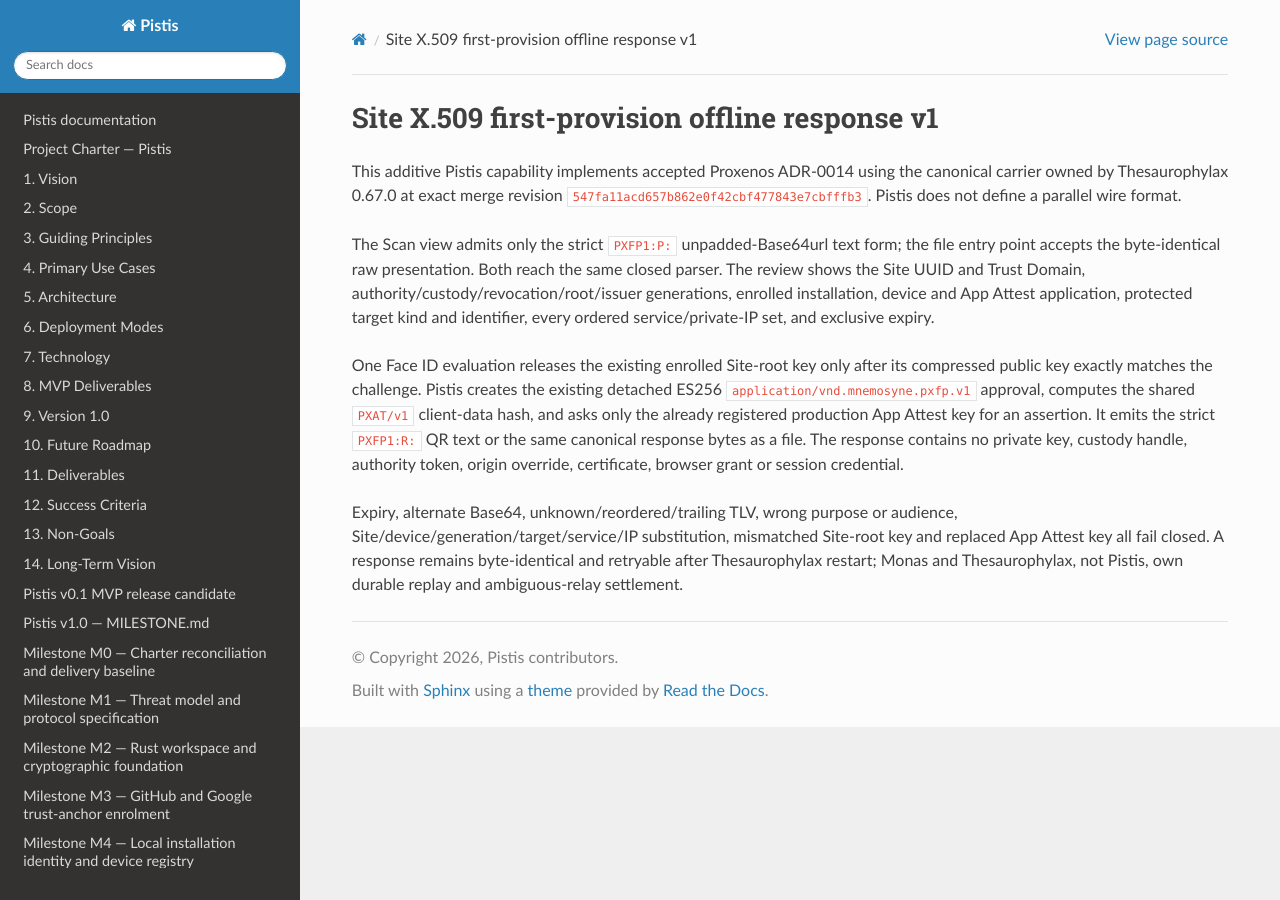
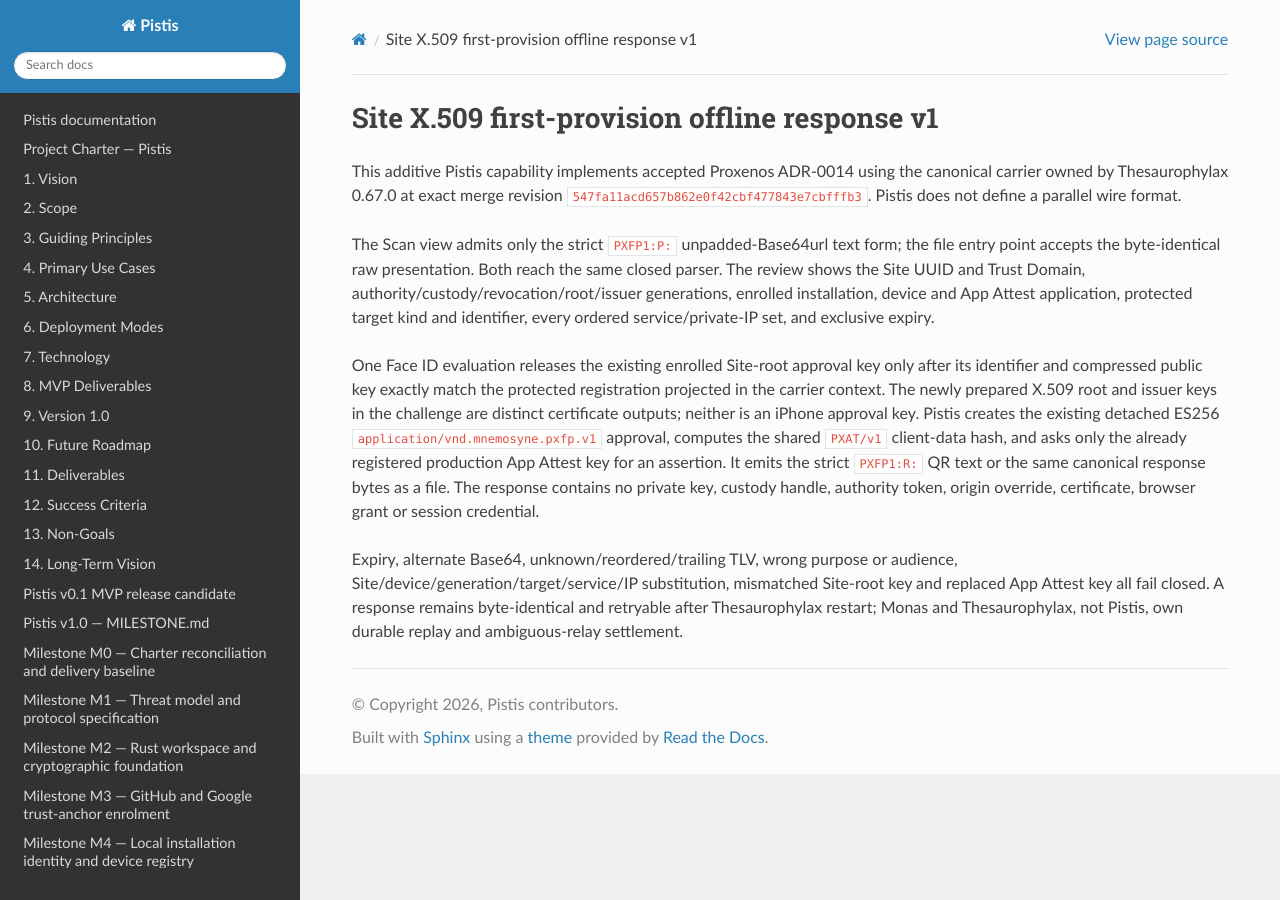
Before and after one commit to sagrudd/pistis, a Sphinx documentation site: the page built from docs/protocol/site-x509-first-provision-offline-v1.md, in a window 1280 px wide. Built offline with Sphinx 7.4.7 and the Read the Docs theme 3.1.0, drawn with Linux system fonts in a browser that asks for light colours; the version number could not be read and is left out.

Commit message:
Clarify offline approval key binding

```diff
--- a/docs/protocol/site-x509-first-provision-offline-v1.md
+++ b/docs/protocol/site-x509-first-provision-offline-v1.md
@@ -12,9 +12,12 @@ authority/custody/revocation/root/issuer generations, enrolled installation,
 device and App Attest application, protected target kind and identifier, every
 ordered service/private-IP set, and exclusive expiry.
 
-One Face ID evaluation releases the existing enrolled Site-root key only after
-its compressed public key exactly matches the challenge. Pistis creates the
-existing detached ES256 `application/vnd.mnemosyne.pxfp.v1` approval, computes
+One Face ID evaluation releases the existing enrolled Site-root approval key
+only after its identifier and compressed public key exactly match the protected
+registration projected in the carrier context. The newly prepared X.509 root
+and issuer keys in the challenge are distinct certificate outputs; neither is
+an iPhone approval key. Pistis creates the existing detached ES256
+`application/vnd.mnemosyne.pxfp.v1` approval, computes
 the shared `PXAT/v1` client-data hash, and asks only the already registered
 production App Attest key for an assertion. It emits the strict `PXFP1:R:` QR
 text or the same canonical response bytes as a file. The response contains no
```
